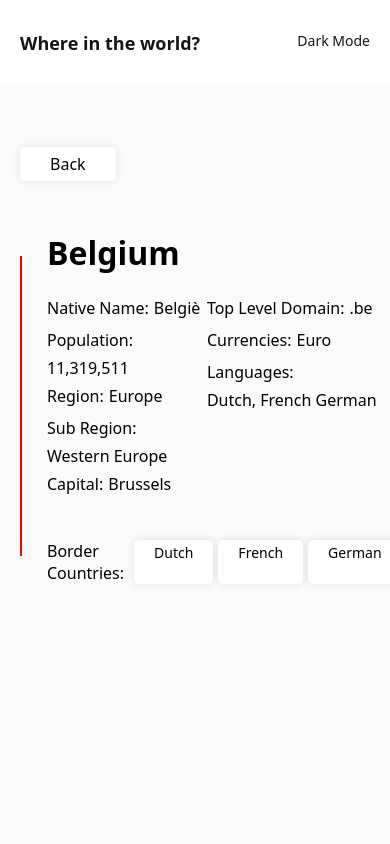
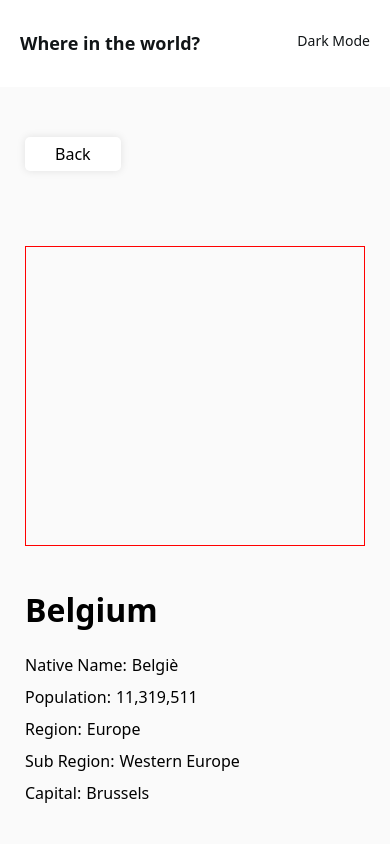
Before and after one commit to Emmyyyyyyy/where-in-the-world, a Next.js app: page /detail in a window 390 px wide. Shown: the top 844 px of the page. Built offline with nearby package versions, Linux system fonts and the light colour scheme.

Commit message:
Website is now responsive for both home and info pages

```diff
--- a/src/pages/detail.tsx
+++ b/src/pages/detail.tsx
@@ -66,6 +66,7 @@ export default function Detail({ darkMode }: Props) {
             <p className={styles.type} style={{ lineHeight: 'normal' }}>
               Border Countries:{' '}
             </p>
+            <div className={styles.borderCountryList}>
               <p
                 className={
                   darkMode
@@ -89,7 +90,8 @@ export default function Detail({ darkMode }: Props) {
                     : styles.borderCountryValue
                 }>
                 German
-            </p>{' '}
+              </p>
+            </div>
           </div>
         </div>
       </div>
--- a/src/styles/Detail.module.css
+++ b/src/styles/Detail.module.css
@@ -1,7 +1,7 @@
 .container {
   width: 1300px;
   margin: 0 auto;
-  padding: 60px 20px;
+  padding: 50px 25px;
   font-size: 16px;
 }
 .buttonArea {
@@ -55,6 +55,7 @@
   margin-right: 5px;
   display: inline-block;
   line-height: 2;
+  white-space: nowrap;
 }
 
 .value {
@@ -63,7 +64,6 @@
 }
 .borderCountry {
   display: flex;
-  gap: 5px;
 }
 .borderCountryValue {
   background: hsl(0, 0%, 100%);
@@ -75,6 +75,11 @@
   border-radius: 5px;
   /* margin-bottom: 5px; */
   box-shadow: 0 0 8px rgba(0, 0, 0, 0.1);
+  white-space: nowrap;
+}
+.borderCountryList {
+  display: flex;
+  gap: 5px;
 }
 .darkProps {
   background: hsl(209, 23%, 22%);
@@ -86,3 +91,36 @@
     width: 100%;
   }
 }
+
+@media only screen and (max-width: 1024px) {
+  .infoWrapper {
+    flex-direction: column;
+    height: auto;
+    width: 500px;
+    margin: 0 auto;
+  }
+  .flagWrapper {
+    height: 300px;
+  }
+  .info {
+    width: 100%;
+    margin: 40px 0 0 0;
+  }
+}
+
+@media only screen and (max-width: 540px) {
+  .devideInfo {
+    flex-direction: column;
+    gap: 40px;
+  }
+  .infoWrapper {
+    width: 100%;
+  }
+  .flagWrapper {
+    width: 100%;
+  }
+  .borderCountry {
+    flex-direction: column;
+    gap: 20px;
+  }
+}
--- a/src/styles/Filter.module.css
+++ b/src/styles/Filter.module.css
@@ -8,7 +8,7 @@
 .container {
   width: 1300px;
   margin: 0 auto;
-  padding: 40px 20px;
+  padding: 40px 25px;
   font-size: 14px;
 }
 
```
Lines whose indentation alone changed are shown as unchanged.
